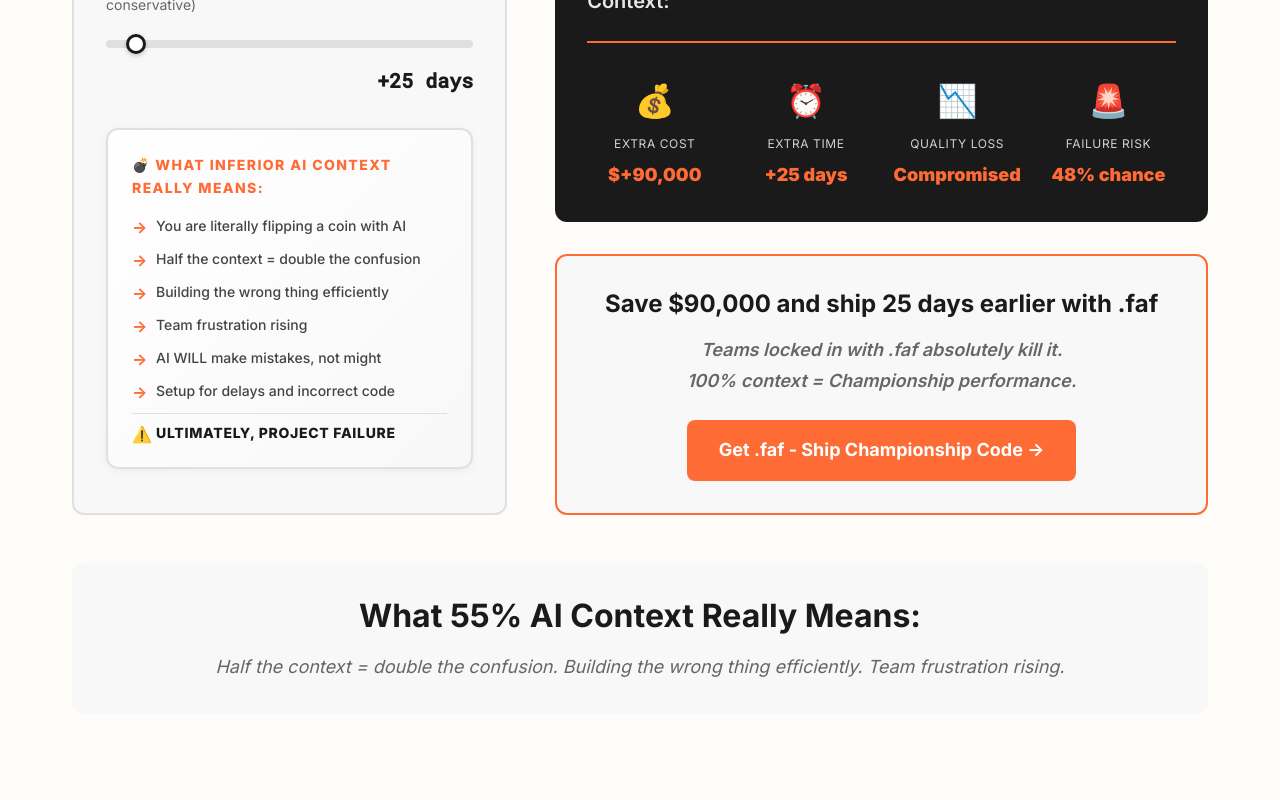
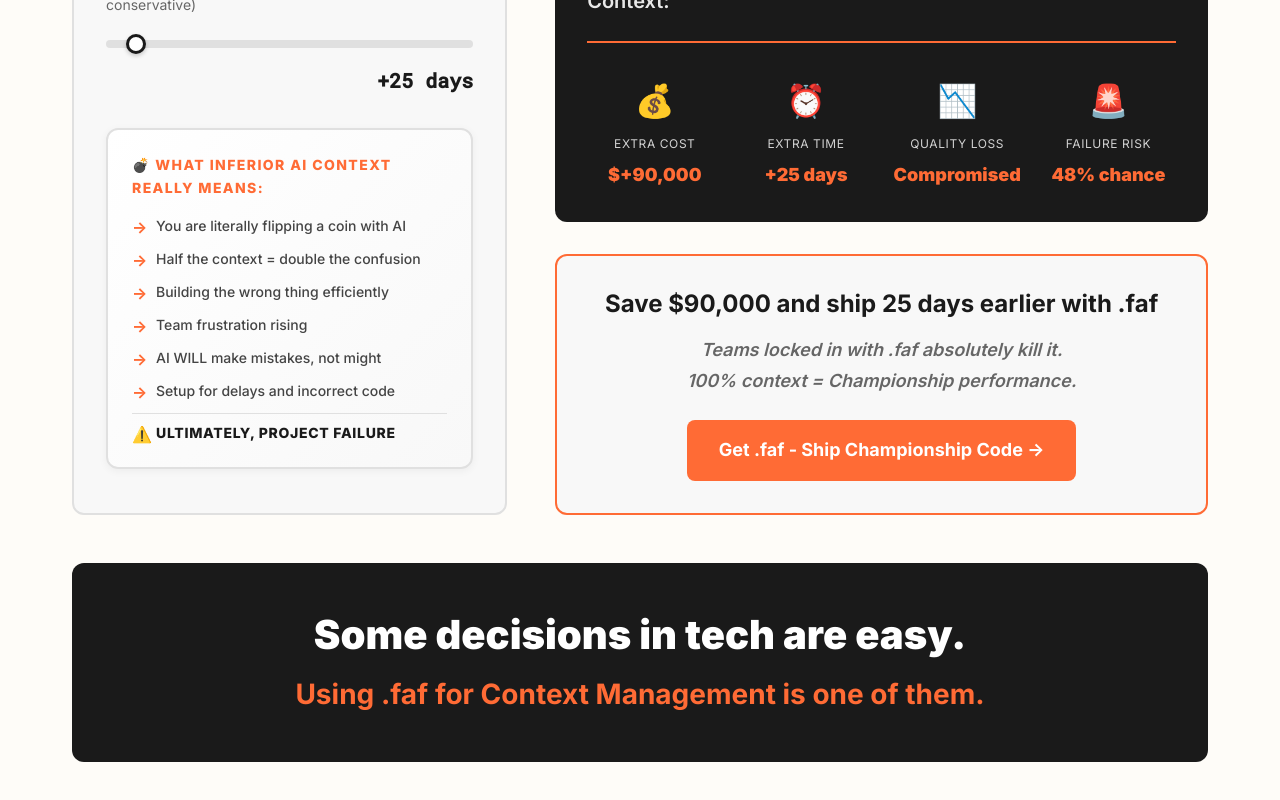
Before and after one commit to Wolfe-Jam/faf-one-svelte, a SvelteKit app: page /risk-assessment in a window 1280 px wide. Shown: the part 1055-1855 px from the top of the page. Before the commit the page ends 1817 px from the top, so only its background shows below. Built offline with nearby package versions, Linux system fonts and the light colour scheme.

Commit message:
refactor: Replace context stories with powerful statement
- Change to 'Some decisions in tech are easy'
- Large bold typography for impact
- Black background with white/orange text
- Simplified messaging focused on the solution

```diff
--- a/src/routes/risk-assessment/+page.svelte
+++ b/src/routes/risk-assessment/+page.svelte
@@ -336,24 +336,8 @@
 	</div>
 
 	<div class="context-stories">
-		<h3>What {aiContext}% AI Context Really Means:</h3>
-		<div class="story-text">
-			{#if aiContext >= 90}
-				Building exactly what was designed. Team is in flow state. Shipping championship code.
-			{:else if aiContext >= 75}
-				Mostly on track. Some re-explanation needed. Quality holding steady.
-			{:else if aiContext >= 60}
-				Starting to cut corners. Re-explaining requirements weekly. Quality slipping.
-			{:else if aiContext >= 50}
-				Half the context = double the confusion. Building the wrong thing efficiently. Team frustration rising.
-			{:else if aiContext >= 30}
-				Major gaps in understanding. Endless rework cycles. Good developers considering leaving.
-			{:else if aiContext >= 20}
-				Nobody remembers the original goal. Complete chaos. Team morale critical.
-			{:else}
-				Project death spiral. Complete restart needed. Reputation destroyed.
-			{/if}
-		</div>
+		<h3>Some decisions in tech are easy.</h3>
+		<div class="story-text">Using .faf for Context Management is one of them.</div>
 	</div>
 </div>
 
@@ -806,8 +790,8 @@
 
 	.context-stories {
 		margin-top: 3rem;
-		padding: 2rem;
-		background: #f8f8f8;
+		padding: 3rem 2rem;
+		background: var(--faf-black);
 		border-radius: 12px;
 		text-align: center;
 		max-width: 1200px;
@@ -817,14 +801,17 @@
 
 	.context-stories h3 {
 		margin: 0 0 1rem 0;
-		color: var(--faf-black);
+		color: white;
+		font-size: 2.5rem;
+		font-weight: 900;
+		line-height: 1.2;
 	}
 
 	.story-text {
-		font-size: 1.125rem;
-		color: #666;
-		font-style: italic;
-		line-height: 1.6;
+		font-size: 1.75rem;
+		color: var(--faf-orange);
+		font-weight: 700;
+		line-height: 1.4;
 	}
 
 	@media (max-width: 968px) {
```
